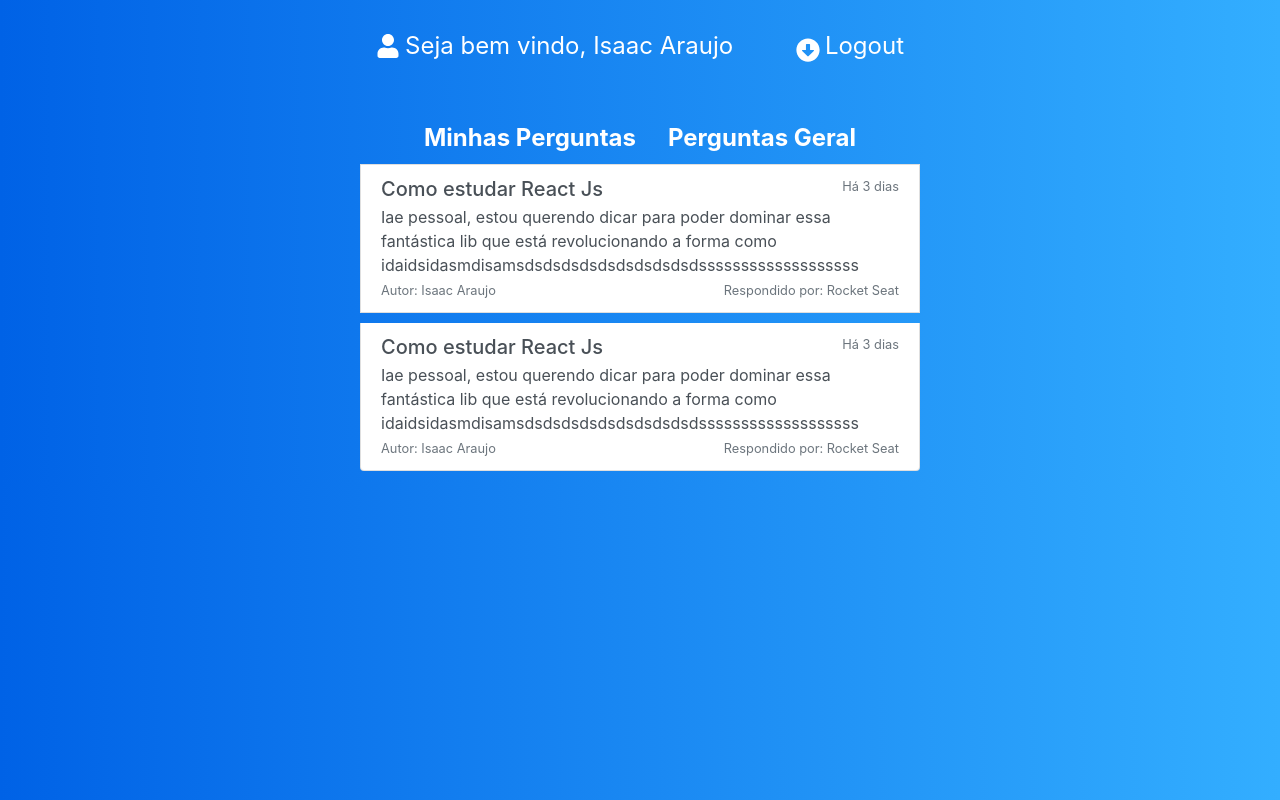
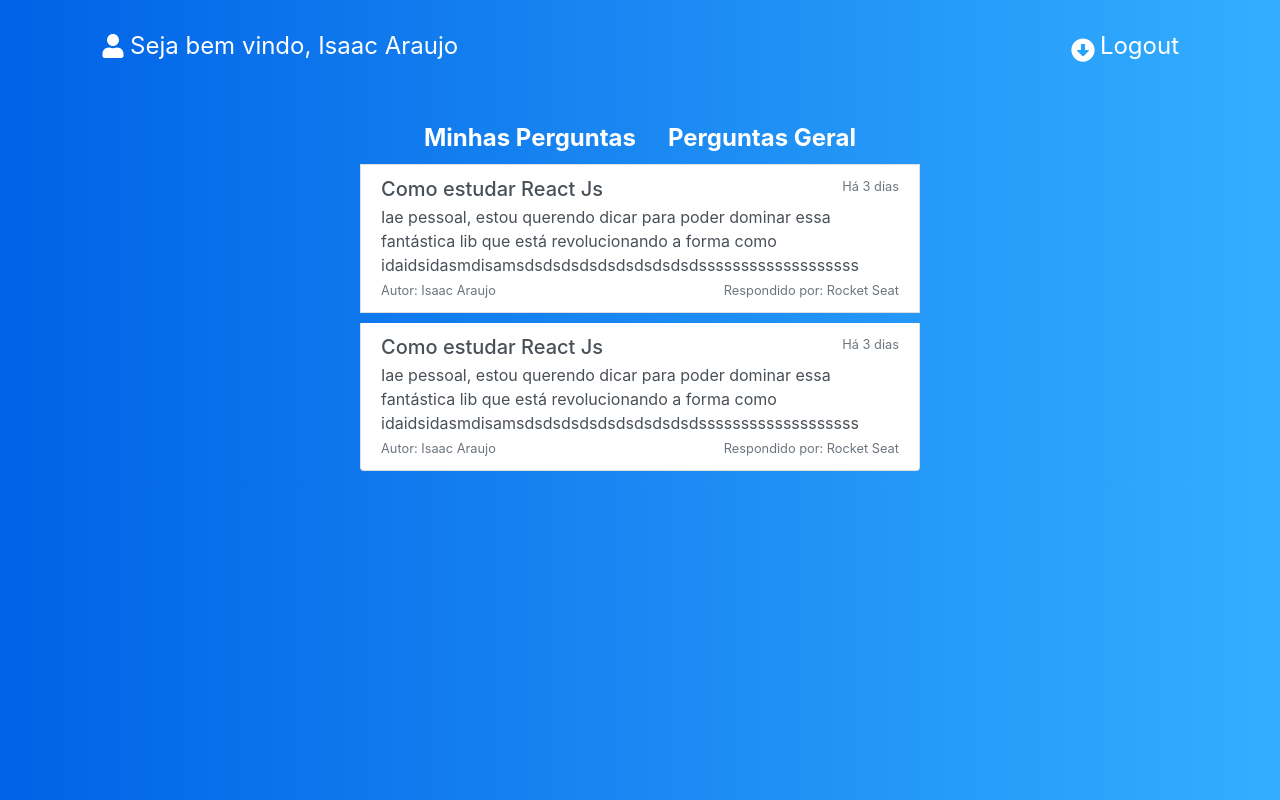
Before and after one commit to IsaacMaciel/projeto-Forum, a React (Create React App) app: page /dash in a window 1280 px wide. Built offline with nearby package versions, Linux system fonts and the light colour scheme.

Commit message:
Corrigindo componente Header

```diff
--- a/src/views/Dashboard/index.jsx
+++ b/src/views/Dashboard/index.jsx
@@ -3,16 +3,18 @@ import React from "react";
 import "./styles.css";
 
 import PostList from "../components/postList";
-import Header from "../components/header";
+import Menu from "../components/menu";
+import Navbar from "../components/navbar";
 
 export default (props) => (
     <div className="container">
         <main>
+            <Navbar user={"Isaac Araujo"} />
             <div
                 class="list-group"
                 style={{ width: "560px", margin: "0 auto" }}
             >
-                <Header user={"Isaac Araujo"} />
+                <Menu />
                 <PostList
                     title={"Como estudar React Js"}
                     time={"Há 3 dias"}
--- a/src/views/components/header.jsx
+++ /dev/null
@@ -1,42 +0,0 @@
-import React from "react";
-
-import { Link } from "react-router-dom";
-import { FaUser, FaArrowAltCircleDown } from "react-icons/fa";
-
-import "../Dashboard/styles.css";
-
-export default (props) => (
-    <>
-        <nav class="navbar">
-            <ul className="navbar-nav">
-                <li className="nav-item">
-                    <FaUser fontSize={"1.5rem"} color={"white"} />
-                    <span> Seja bem vindo, {props.user}</span>
-                </li>
-            </ul>
-            <ul className="navbar-nav">
-                <li className="nav-item">
-                    <Link to="/login">
-                        <FaArrowAltCircleDown
-                            fontSize={"1.5rem"}
-                            color={"white"}
-                        />
-                        <span>Logout</span>
-                    </Link>
-                </li>
-            </ul>
-        </nav>
-        <ul class="nav nav-pills justify-content-center">
-            <li class="nav-item">
-                <Link to="#" className="nav-link">
-                    Minhas Perguntas
-                </Link>
-            </li>
-            <li class="nav-item">
-                <Link to="#" className="nav-link">
-                    Perguntas Geral
-                </Link>
-            </li>
-        </ul>
-    </>
-);
--- /dev/null
+++ b/src/views/components/menu.jsx
@@ -0,0 +1,20 @@
+import React from "react";
+
+import { Link } from "react-router-dom";
+
+import "../Dashboard/styles.css";
+
+export default (props) => (
+    <ul class="nav nav-pills justify-content-center">
+        <li class="nav-item">
+            <Link to="#" className="nav-link">
+                Minhas Perguntas
+            </Link>
+        </li>
+        <li class="nav-item">
+            <Link to="#" className="nav-link">
+                Perguntas Geral
+            </Link>
+        </li>
+    </ul>
+);
--- a/src/views/components/navbar.jsx
+++ b/src/views/components/navbar.jsx
@@ -0,0 +1,23 @@
+import React from "react";
+
+import { FaUser, FaArrowAltCircleDown } from "react-icons/fa";
+import { Link } from "react-router-dom";
+
+export default (props) => (
+    <nav class="navbar">
+        <ul className="navbar-nav">
+            <li className="nav-item">
+                <FaUser fontSize={"1.5rem"} color={"white"} />
+                <span> Seja bem vindo, {props.user}</span>
+            </li>
+        </ul>
+        <ul className="navbar-nav">
+            <li className="nav-item">
+                <Link to="/login">
+                    <FaArrowAltCircleDown fontSize={"1.5rem"} color={"white"} />
+                    <span>Logout</span>
+                </Link>
+            </li>
+        </ul>
+    </nav>
+);
```
